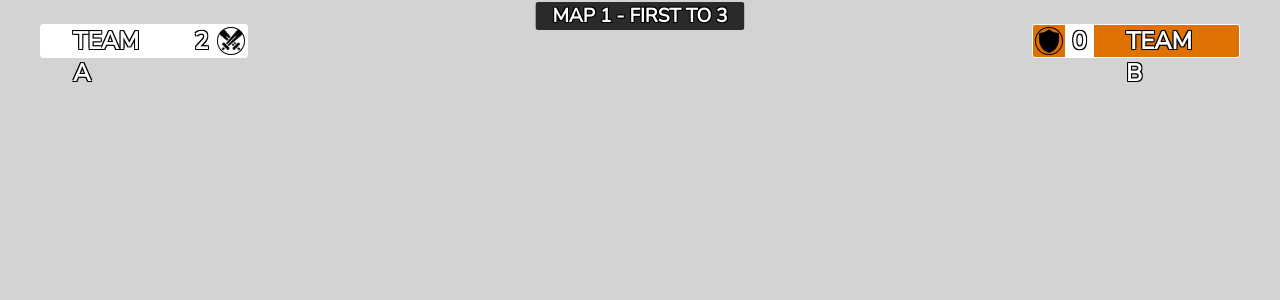
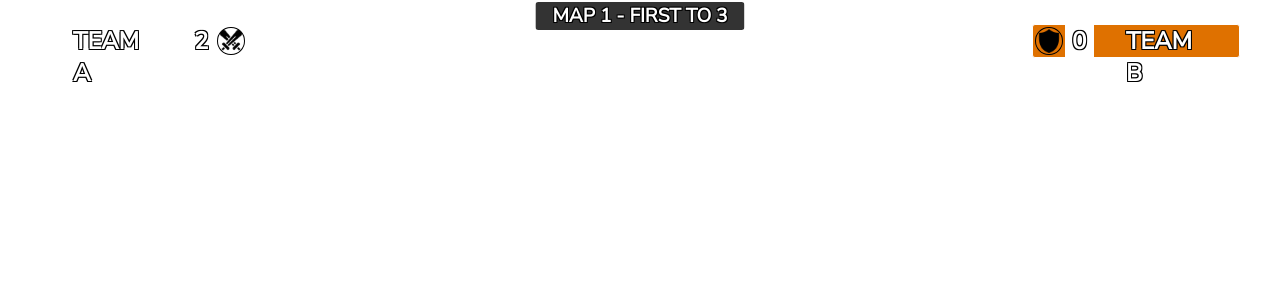
Before and after one commit to LLath/cro_obs_sources, a Vue app: page /croverwatch in a window 1280 px wide. Shown: the top 300 px of the page. Built offline with nearby package versions, Linux system fonts and the light colour scheme; no server answers.

Commit message:
chore: remove background color

```diff
--- a/src/views/IngameOverlay.vue
+++ b/src/views/IngameOverlay.vue
@@ -69,7 +69,7 @@ export default {
 
 <style scoped>
 .overlayContainer {
-  background-color: lightgray;
+  /* background-color: lightgray; */
   font-family: "Nunito Sans";
   font-size: 1.5rem;
   font-weight: bold;
```
